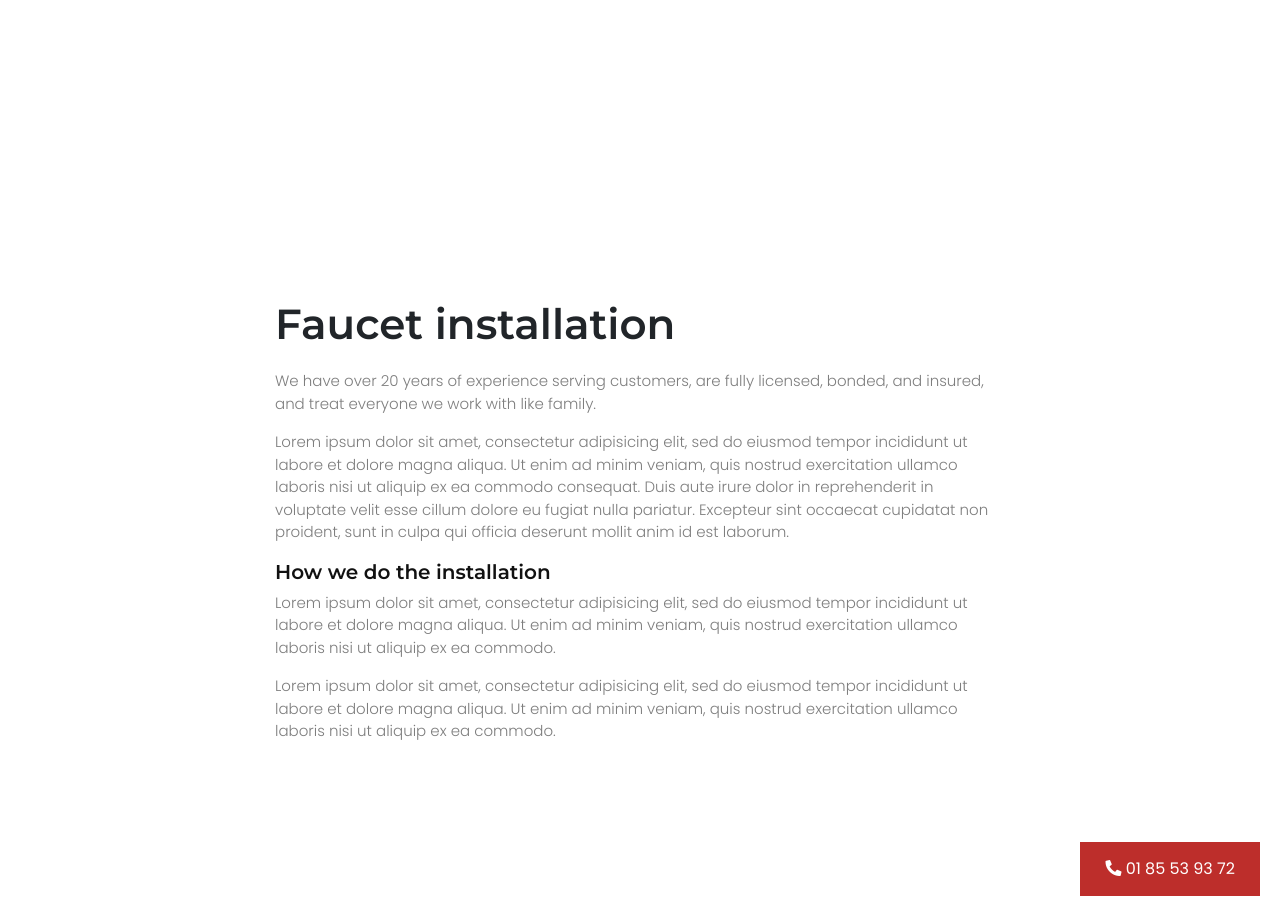
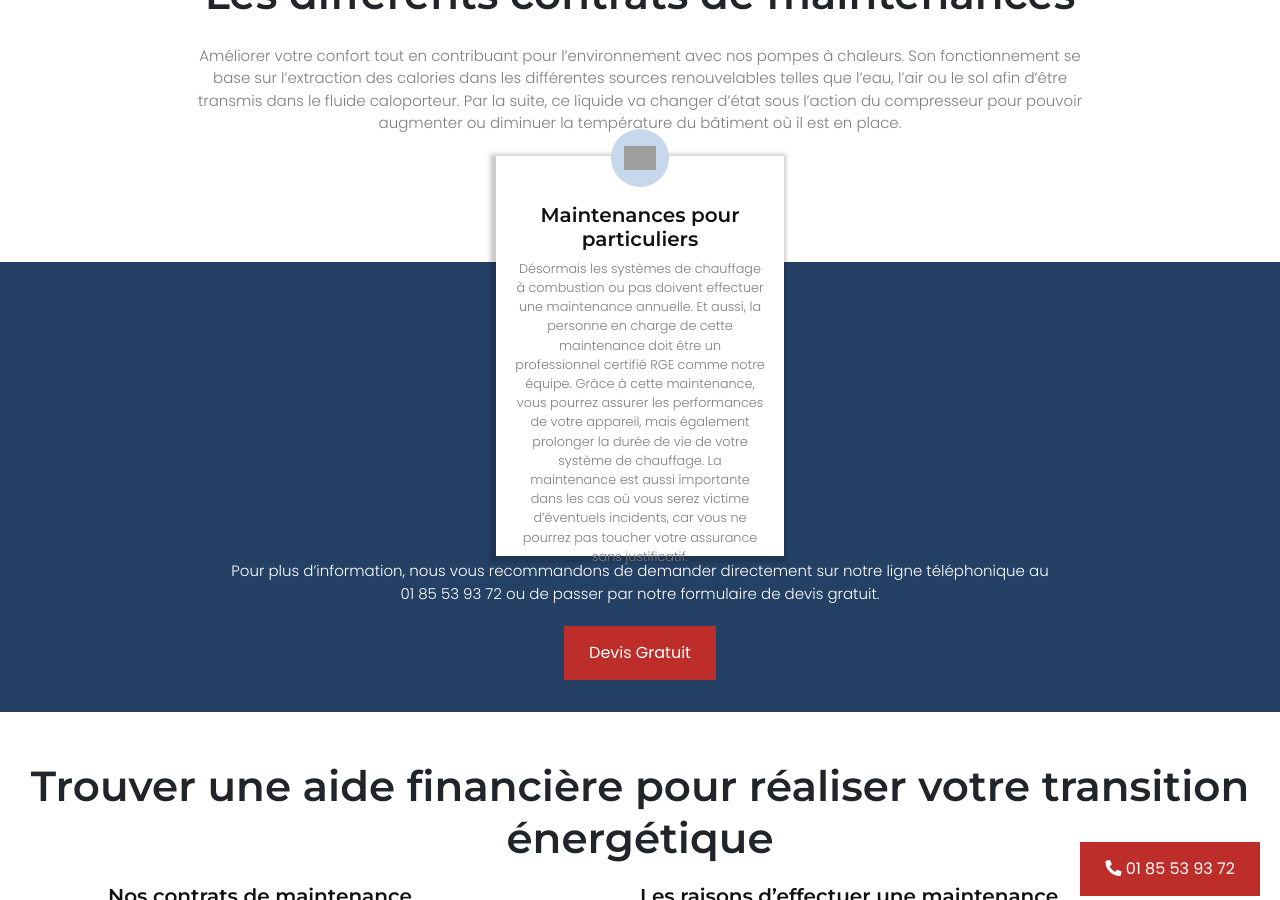
Before and after one commit to ejezie/pompe-a-chaleur-91.com, a Jekyll site: the page built from src/maintenance.html, in a window 1280 px wide and 900 px high, scrolled down 622 px. Built offline with Jekyll 4.4.1, drawn with Linux system fonts in a browser that asks for light colours; some web fonts are replaced; some of the changed text lies outside the part shown; grey boxes are pictures that could not be loaded.

Commit message:
Update maintenance.html

```diff
--- a/src/maintenance.html
+++ b/src/maintenance.html
@@ -5,88 +5,81 @@
 description:
 ---
 
-<section class="slider slide1">
+<section class="slider slide1" id="mnbg">
     <div class="container">
-        <h1>Maintenance</h1>
+        <h1>Maintenance/SAV : équipe professionnelle et certifiée RGE</h1>
     </div>
 </section>
 
-<section>
-    <div class="container">
-        <div class="row">
-            <div class="col-sm-8 offset-2">
-                <div class="box-img1">
-
+<div class="sec-one" id="pomp-one">
+    <h2>Les différents contrats de maintenances
+    </h2>
+    <p style="max-width: 900px; text-align: center; padding: 0.3rem;">Améliorer votre confort tout en contribuant pour l’environnement avec nos pompes à chaleurs. Son fonctionnement se base sur l’extraction des calories dans les différentes sources renouvelables telles que l’eau, l’air ou le sol afin d’être transmis dans le fluide caloporteur. Par la suite, ce liquide va changer d’état sous l’action du compresseur pour pouvoir augmenter ou diminuer la température du bâtiment où il est en place.</p>
+    <div class="content-wrap">
+        <div class="content">
+            <div class="wrap">
+                <div class="logo-wrap">
+                    <img src="./assets/img/snowflake.png" alt="snowflake">
                 </div>
-                <h2>Faucet installation</h2>
-                <p>We have over 20 years of experience serving customers, are fully licensed, bonded, and insured, and
-                    treat everyone we work with like family.</p>
-                <p>
-
-                    Lorem ipsum dolor sit amet, consectetur adipisicing elit, sed do eiusmod tempor incididunt ut labore
-                    et dolore magna aliqua. Ut enim ad minim veniam, quis nostrud exercitation ullamco laboris nisi ut
-                    aliquip ex ea commodo consequat. Duis aute irure dolor in reprehenderit in voluptate velit esse
-                    cillum dolore eu fugiat nulla pariatur. Excepteur sint occaecat cupidatat non proident, sunt in
-                    culpa qui officia deserunt mollit anim id est laborum.
+                <h3>Maintenances pour particuliers</h3>
+                <p>Désormais les systèmes de chauffage à combustion ou pas doivent effectuer une maintenance annuelle. Et aussi, la personne en charge de cette maintenance doit être un professionnel certifié RGE comme notre équipe. Grâce à cette maintenance, vous pourrez assurer les performances de votre appareil, mais également prolonger la durée de vie de votre système de chauffage. La maintenance est aussi importante dans les cas où vous serez victime d’éventuels incidents, car vous ne pourrez pas toucher votre assurance sans justificatif.
                 </p>
-                <h3>How we do the installation</h3>
-                <p>Lorem ipsum dolor sit amet, consectetur adipisicing elit, sed do eiusmod tempor incididunt ut labore
-                    et dolore magna aliqua. Ut enim ad minim veniam, quis nostrud exercitation ullamco laboris nisi ut
-                    aliquip ex ea commodo.</p>
-                <p>Lorem ipsum dolor sit amet, consectetur adipisicing elit, sed do eiusmod tempor incididunt ut labore
-                    et dolore magna aliqua. Ut enim ad minim veniam, quis nostrud exercitation ullamco laboris nisi ut
-                    aliquip ex ea commodo.</p>
-                <div class="row">
-                    <div class="col-sm-6">
-                        <div class="box-img1">
-
-                        </div>
-                        <div class="box-img1">
-
-                        </div>
-                    </div>
-                    <div class="col-sm-6">
-                        <div class="box-img1">
-
-                        </div>
-                        <div class="box-img1">
-
-                        </div>
-                    </div>
-                </div>
-                <h3>Follow our item lists</h3>
-                <p>Lorem ipsum dolor sit amet, consectetur adipisicing elit, sed do eiusmod tempor incididunt ut labore
-                    et dolore magna aliqua. Ut enim ad minim veniam, quis nostrud exercitation ullamco laboris nisi ut
-                    aliquip ex ea commodo.</p>
-                <ul class="list">
-                    <li>All types of faucet installation </li>
-                    <li>Skilled & Trained personel</li>
-                    <li>All types of faucet repair & maintenance </li>
-                    <li>Fast & reliable services </li>
-                    <li>Emergency services</li>
-                </ul>
-                <h3>Related Services</h3>
-                <div class="row">
-                    <div class="col-sm-6">
-                        <div class="box1">
-                            <div class="icon">
-                                <i class="flaticon-commode"></i>
-                            </div>
-                            <h3>Basin service title</h3>
-                            <p>Sed do eiusmod tempor incididunt ut labore et dolore eiusmod tempor incididunt </p>
-                        </div>
-                    </div>
-                    <div class="col-sm-6">
-                        <div class="box1">
-                            <div class="icon">
-                                <i class="flaticon-commode"></i>
-                            </div>
-                            <h3>Basin service title</h3>
-                            <p>Sed do eiusmod tempor incididunt ut labore et dolore eiusmod tempor incididunt </p>
-                        </div>
-                    </div>
-                </div>
             </div>
         </div>
     </div>
-</section>
+    <p style="color: white; max-width: 900px; text-align: center; padding: 0.3rem;">Pour plus d’information, nous vous recommandons de demander directement sur notre ligne téléphonique au <br> 01 85 53 93 72 ou de passer par notre formulaire de devis gratuit.</p>
+    <a class="button btn-menu" href="{% link devis.html %}"> Devis Gratuit</a>
+
+</div>
+
+<div class="sec-two" id="main-two">
+    <h2>Trouver une aide financière pour réaliser votre transition énergétique
+    </h2>
+    <div class="content-wrap">
+        <div class="wrap">
+            <h3>Nos contrats de maintenance
+            </h3>
+            <p>Dans le but d’aider nos clients et de permettre d’économiser sur le long terme. Nous avons créé des contrats d’assurance afin de vous donner accès à des services de dépannage gratuitement et en tout temps sans oublier la maintenance obligatoire de certains systèmes annuels.
+                Tous nos contrats d’assurance sont réalisés sur nos marques uniquement, et elles incluent :
+            </p>
+             <p><i class="fas fa-check"></i> L’Eco-prêt à taux zéro : dispositif valable jusqu’en fin 2021, destiné au logement à rénover achever avant le 1er janvier 1990.</p>
+             <p><i class="fas fa-check"></i> Des interventions en cas de panne ou de dysfonctionnement</p>
+             <p><i class="fas fa-check"></i> La prise en charge du matériel de remplacement dans certains cas</p>
+             <p><i class="fas fa-check"></i> Des contrôles annuels de votre système de chauffage avec un certificat à remettre aux propriétaires</p>
+             <p><i class="fas fa-check"></i> Une équipe de professionnelle certifiée à votre service</p>
+             <p>Nous utilisons dans nos contrats de maintenance un carnet d’entretien où seront notés les contrôles, réparations, dépannages, défaillances et contrôles de vos appareils.
+            </p>
+        </div>
+        <div class="wrap">
+            <h3>Les raisons d’effectuer une maintenance
+            </h3>
+            <p>Pour vous professionnel ou particulier, lorsqu’il s’agit d’équipement, l’entretient et la maintenance de cette dernière est nécessaire afin d’assurer votre sécurité et aussi la longévité de votre équipement. Grâce à une maintenance régulière, votre système de chauffage ou de production d’eau chaude sanitaire pourra :
+            </p>
+             <p><i class="fas fa-check"></i> Assurer votre sécurité</p>
+             <p><i class="fas fa-check"></i> Réduire les risques de pannes</p>
+             <p><i class="fas fa-check"></i> Augmenter la durée de vie de votre appareil </p>
+             <p><i class="fas fa-check"></i> Entretenir sa performance dans le temps</p>
+             <p><i class="fas fa-check"></i> Diminuer les coûts de réparation</p>
+             <p><i class="fas fa-check"></i> Augmenter la fiabilité de votre système</p>
+             <p><i class="fas fa-check"></i> Garantir le respect des normes et des réglementations en vigueur</p>
+             <p>Notre entreprise garantit le travail d’une équipe de professionnel et offre un service après-vente dans le but de vous rassurer de la qualité de nos travaux.
+            </p>
+        </div>
+
+    </div>
+</div>
+<div class="sec-three">
+    <img src="./assets/img/mnbg1.png" alt="">
+    <img src="./assets/img/mnbg2.png" alt="">
+    <img src="./assets/img/mnbg3.png" alt="">
+    <img src="./assets/img/mnbg4.png" alt="">
+</div>
+
+<div class="sec-four" id="pomp-four">
+    <h2 style="text-align: center;">Notre SAV (Service après-vente)
+    </h2>
+    <p style="max-width: 500px; text-align: center; padding: 0.3rem;">Votre satisfaction étant très importante pour nous, nous vous proposons un service après-vente sur les équipements vendus. Profiter d’un SAV où vous bénéficiez d’un service d’entretien, de réparation ou d’échange de produit sur nos pompes à chaleurs et nos climatiseurs.
+        Notre SAV met une équipe de professionnel à votre service de manière à ce qu’ils puissent intervenir dans les plus brefs délais afin de vous apporter une solution rapidement et efficacement.
+        Satisfaction et accompagnement rapproché de nos clients, nous mettons également à disposition une garantie décennale sur toutes nos installations.
+        </p>
+</div>
```
